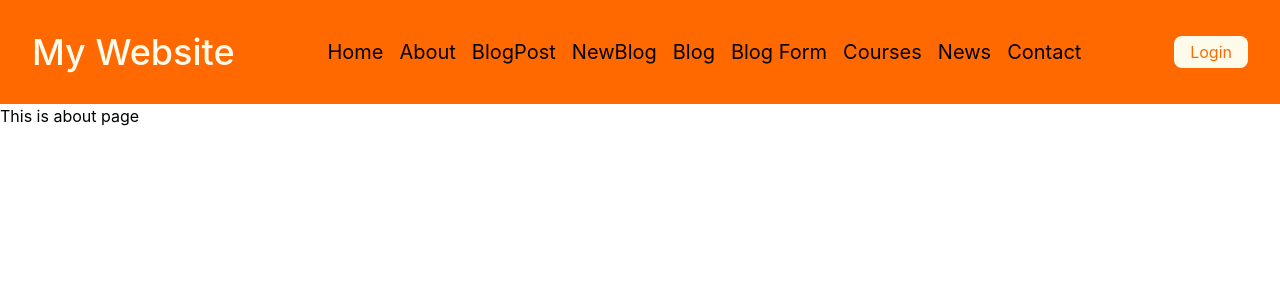
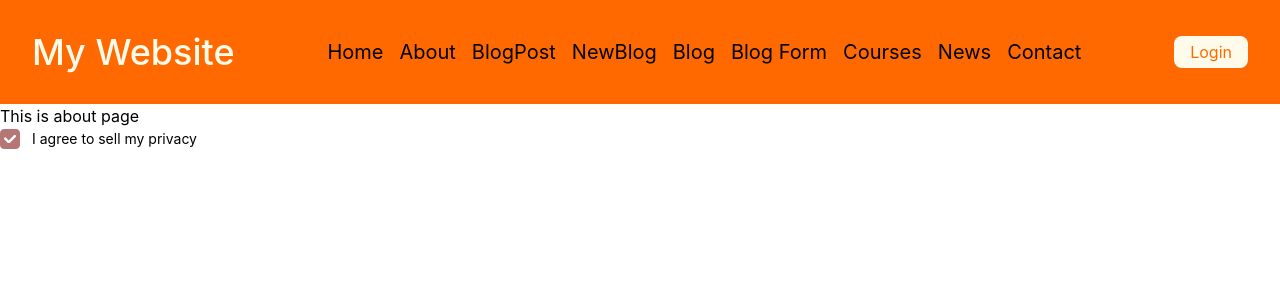
Before and after one commit to bibekshah75674/basic-react, a React (Vite) app: page /about in a window 1280 px wide. Shown: the top 300 px of the page. Built offline with nearby package versions, Linux system fonts and the light colour scheme.

Commit message:
fixed like and comment tabler icon

```diff
--- a/package.json
+++ b/package.json
@@ -14,6 +14,7 @@
     "@mantine/core": "^8.3.16",
     "@mantine/form": "^8.3.16",
     "@mantine/hooks": "^8.3.16",
+    "@tabler/icons-react": "^3.40.0",
     "@tailwindcss/vite": "^4.1.18",
     "axios": "^1.13.6",
     "bootstrap": "^5.3.8",
--- a/src/assets/About.jsx
+++ b/src/assets/About.jsx
@@ -1,9 +1,15 @@
 import React from "react";
+import { Checkbox } from '@mantine/core';
 
 function About() {
   return (
     <>
       <h1>This is about page</h1>
+      <Checkbox
+      defaultChecked
+      label="I agree to sell my privacy"
+      color="rgba(181, 118, 118, 1)"
+    />
     </>
   );
 }
--- a/src/assets/NewBlog.jsx
+++ b/src/assets/NewBlog.jsx
@@ -145,6 +145,7 @@
 import React, { useState } from "react";
 import axios from "axios";
 import { useEffect } from "react";
+import { IconThumbUp,IconMessageCircle  } from "@tabler/icons-react";
 
 export default function NewBlog() {
   const [blog, setBlog] = useState([]);
@@ -158,6 +159,9 @@ export default function NewBlog() {
 
   const [editId, setEditId] = useState(null);
   const [isEditing, setIsEditing] = useState(false);
+
+
+
 
   const fetchBlog = async () => {
     try {
@@ -246,10 +250,14 @@ export default function NewBlog() {
     }
   };
 
+
+
   useEffect(() => {
     fetchBlog();
     fetchCategories();
   }, []);
+  console.log(blog)
+
 
   return (
     <>
@@ -264,9 +272,9 @@ export default function NewBlog() {
           {blog.map((item, index) => (
             <div
               key={item._id}
-              className="bg-white rounded-xl border-2 overflow-hidden "
+              className="bg-white rounded-xl border-2 overflow-hidden p-2"
             >
-              {/* <img src="{item.image}" alt="{item.title}" /> */}
+              {/* <img src={ item.image || "https://images.pexels.com/photos/261662/pexels-photo-261662.jpeg?cs=srgb&dl=pexels-pixabay-261662.jpg&fm=jpg"}  alt={item.title} className="w-full h-48 object-cover"/> */}
               <img
                 src="https://images.pexels.com/photos/261662/pexels-photo-261662.jpeg?cs=srgb&dl=pexels-pixabay-261662.jpg&fm=jpg"
                 alt="{item.title}"
@@ -287,7 +295,8 @@ export default function NewBlog() {
 
               <p>Date:{item.date}</p>
 
-              <div className="flex flex-row justify-end gap-1.5 p-2">
+              <div className="flex flex-row justify-between">
+                <div className="flex flex-row gap-1 ">
                 <button
                   onClick={() => editBlog(item)}
                   className="bg-blue-500 text-white px-3 py-1 rounded hover:bg-blue-600"
@@ -301,8 +310,17 @@ export default function NewBlog() {
                 >
                   Delete
                 </button>
+                </div>
+
+                <div className="flex flex-row gap-2 m-2">
+                <IconThumbUp className="cursor-pointer"/>
+                <IconMessageCircle/>
+                </div>
+
               </div>
+
             </div>
+
           ))}
         </div>
 
@@ -363,7 +381,6 @@ export default function NewBlog() {
             placeholder="Blog Image"
             onChange={(e) => setImage(e.target.value)}
           />
-
           <button
             onClick={isEditing ? updateBlog : addBlog}
             className="bg-amber-500 rounded m-4"
@@ -372,6 +389,7 @@ export default function NewBlog() {
           </button>
         </div>
       </div>
+
     </>
   );
 }
```
Also changed, not shown: 1 other file (tests, documents, lock files or other folders).
